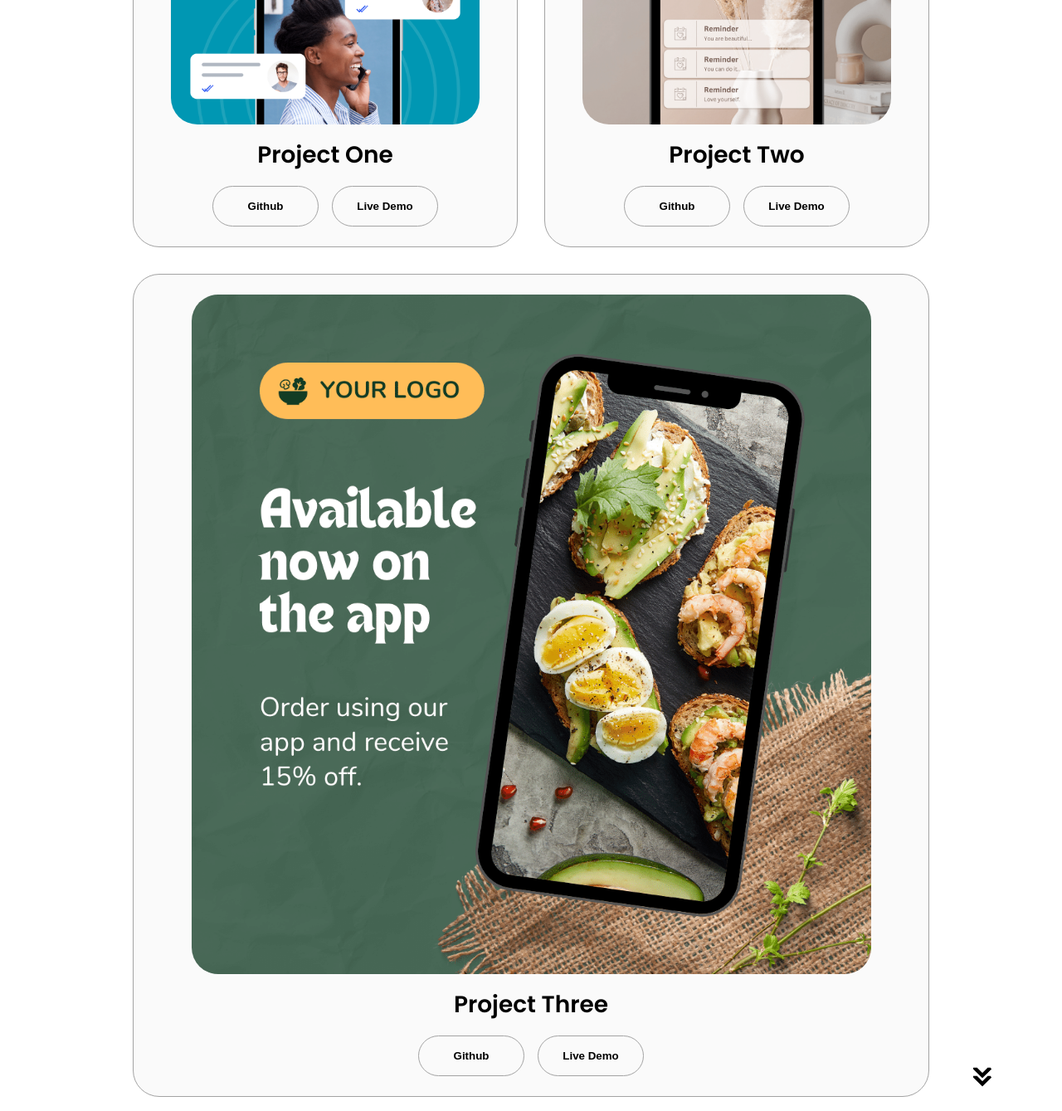
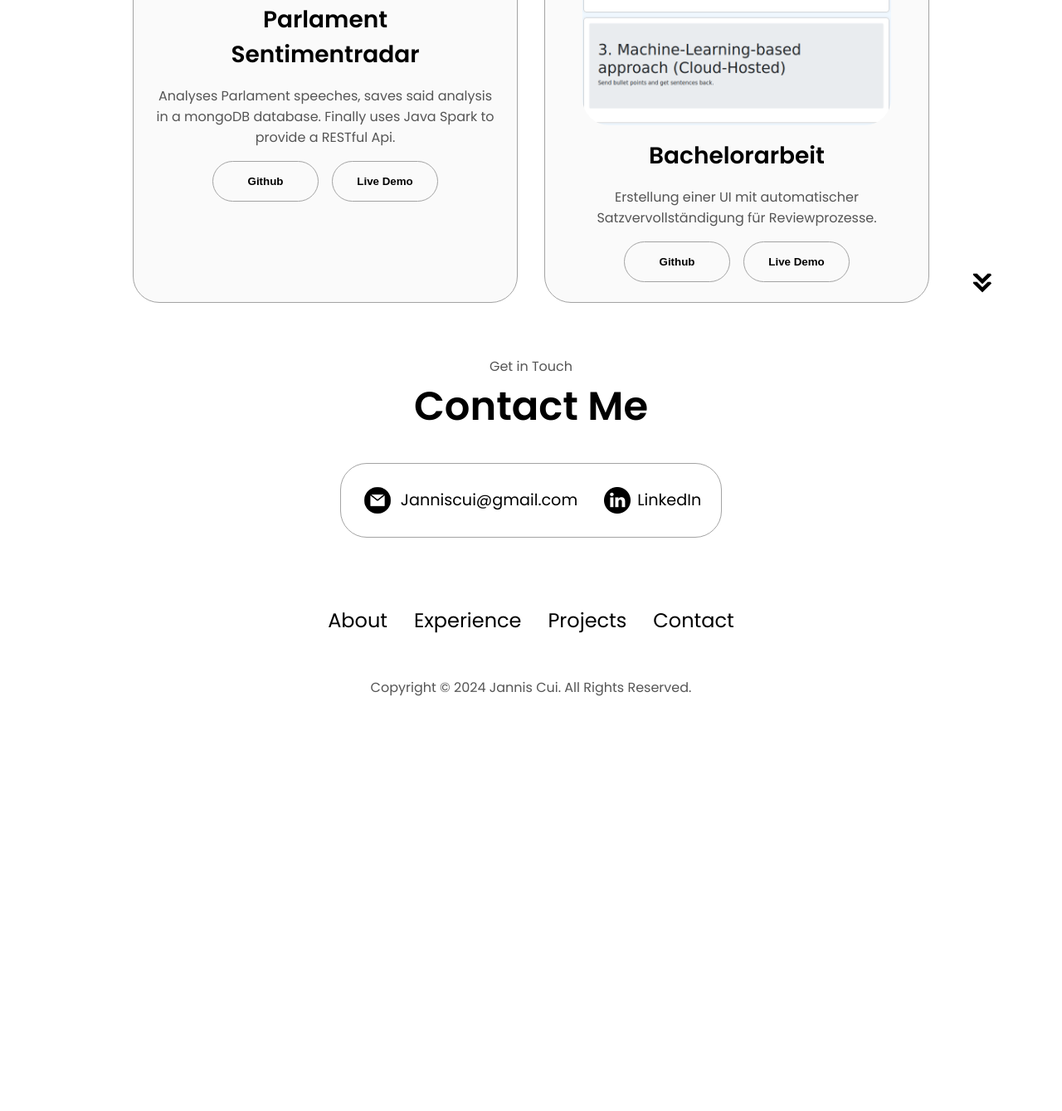
Before and after one commit to janniscui3/Portfolio, a plain HTML site: page index.html in a window 1280 px wide. Shown: the part 2841-4180 px from the top of the page at 83% size. After the commit the page ends 3729 px from the top, so only its background shows below. Drawn offline with Linux system fonts and the light colour scheme.

Commit message:
update projects

```diff
--- a/index.html
+++ b/index.html
@@ -8,6 +8,7 @@
     <link rel="stylesheet" href="style.css" />
     <link rel="stylesheet" href="mediaqueries.css" />
   </head>
+
   <body>
     <nav id="desktop-nav">
       <div class="logo">Jannis Cui</div>
@@ -20,6 +21,7 @@
         </ul>
       </div>
     </nav>
+
     <nav id="hamburger-nav">
       <div class="logo">Jannis Cui</div>
       <div class="hamburger-menu">
@@ -36,6 +38,7 @@
         </div>
       </div>
     </nav>
+
     <section id="profile">
       <div class="section__pic-container">
         <img src="./assets/profile-pic.png" alt="John Doe profile picture" />
@@ -71,6 +74,7 @@
         </div>
       </div>
     </section>
+
     <section id="about">
       <p class="section__text__p1">Get To Know More</p>
       <h1 class="title">About Me</h1>
@@ -117,6 +121,7 @@
         onclick="location.href='./#experience'"
       />
     </section>
+
     <section id="experience">
       <p class="section__text__p1">Explore My</p>
       <h1 class="title">Experience</h1>
@@ -229,6 +234,7 @@
         onclick="location.href='./#projects'"
       />
     </section>
+
     <section id="projects">
       <p class="section__text__p1">Browse My Recent</p>
       <h1 class="title">Projects</h1>
@@ -237,70 +243,49 @@
           <div class="details-container color-container">
             <div class="article-container">
               <img
-                src="./assets/project-1.png"
+                src="./assets/sentimentradar.png"
                 alt="Project 1"
                 class="project-img"
               />
             </div>
-            <h2 class="experience-sub-title project-title">Project One</h2>
+            <h2 class="experience-sub-title project-title">Parlament Sentimentradar</h2>
+            <p> Analyses Parlament speeches, saves said analysis in a mongoDB database. Finally uses Java Spark to provide a RESTful Api. </p>
             <div class="btn-container">
               <button
                 class="btn btn-color-2 project-btn"
-                onclick="location.href='https://github.com/'"
+                onclick="location.href='https://github.com/janniscui3/ParlamentSentimentRadar'"
               >
                 Github
               </button>
               <button
                 class="btn btn-color-2 project-btn"
-                onclick="location.href='https://github.com/'"
+                onclick="location.href='https://github.com/janniscui3/ParlamentSentimentRadar'"
               >
                 Live Demo
               </button>
             </div>
+
           </div>
           <div class="details-container color-container">
             <div class="article-container">
               <img
-                src="./assets/project-2.png"
+                src="./assets/Bachelorarbeit.png"
                 alt="Project 2"
                 class="project-img"
               />
             </div>
-            <h2 class="experience-sub-title project-title">Project Two</h2>
+            <h2 class="experience-sub-title project-title">Bachelorarbeit</h2>
+            <p> Erstellung einer UI mit automatischer Satzvervollständigung für Reviewprozesse. </p>
             <div class="btn-container">
               <button
                 class="btn btn-color-2 project-btn"
-                onclick="location.href='https://github.com/'"
+                onclick="location.href='https://github.com/janniscui3/Bachelorarbeit'"
               >
                 Github
               </button>
               <button
                 class="btn btn-color-2 project-btn"
-                onclick="location.href='https://github.com/'"
-              >
-                Live Demo
-              </button>
-            </div>
-          </div>
-          <div class="details-container color-container">
-            <div class="article-container">
-              <img
-                src="./assets/project-3.png"
-                alt="Project 3"
-                class="project-img"
-              />
-            </div>
-            <h2 class="experience-sub-title project-title">Project Three</h2>
-            <div class="btn-container">
-              <button
-                class="btn btn-color-2 project-btn"
-                onclick="location.href='https://github.com/'"
-              >
-                Github
-              </button>
-              <button
-                class="btn btn-color-2 project-btn"
-                onclick="location.href='https://github.com/'"
+                onclick="location.href='https://github.com/janniscui3/Bachelorarbeit'"
               >
                 Live Demo
               </button>
@@ -315,6 +300,7 @@
         onclick="location.href='./#contact'"
       />
     </section>
+
     <section id="contact">
       <p class="section__text__p1">Get in Touch</p>
       <h1 class="title">Contact Me</h1>
@@ -337,6 +323,7 @@
         </div>
       </div>
     </section>
+
     <footer>
       <nav>
         <div class="nav-links-container">
@@ -348,7 +335,7 @@
           </ul>
         </div>
       </nav>
-      <p>Copyright &#169; 2023 John Doe. All Rights Reserved.</p>
+      <p>Copyright &#169; 2024 Jannis Cui. All Rights Reserved.</p>
     </footer>
     <script src="script.js"></script>
   </body>
--- a/style.css
+++ b/style.css
@@ -377,6 +377,7 @@ article .icon {
 
 .project-btn {
   color: black;
+  margin-top: 1rem;
   border-color: rgb(163, 163, 163);
 }
 
```
Also changed, not shown: assets/Bachelorarbeit.png (added), assets/project-1.png (deleted), assets/project-2.png (deleted), assets/project-3.png (deleted), assets/sentimentradar.png (added).
